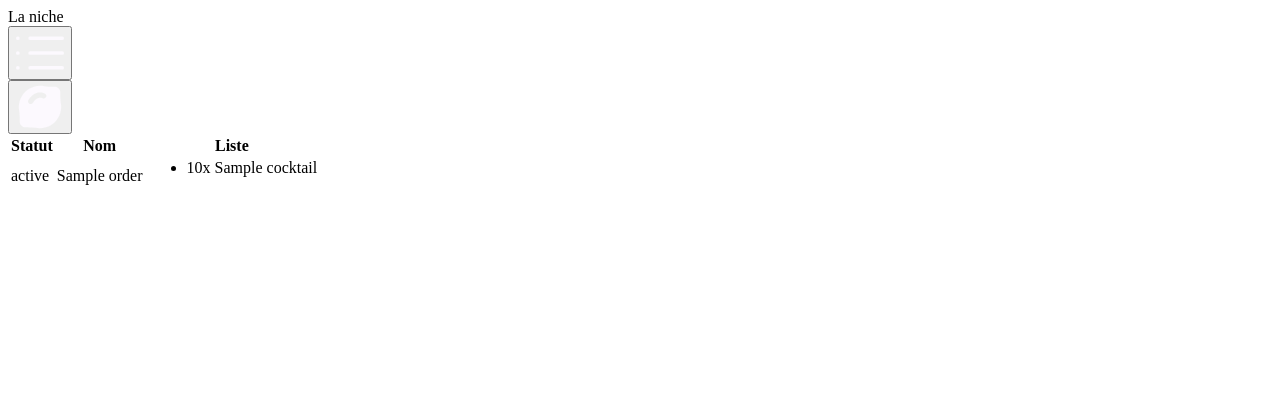
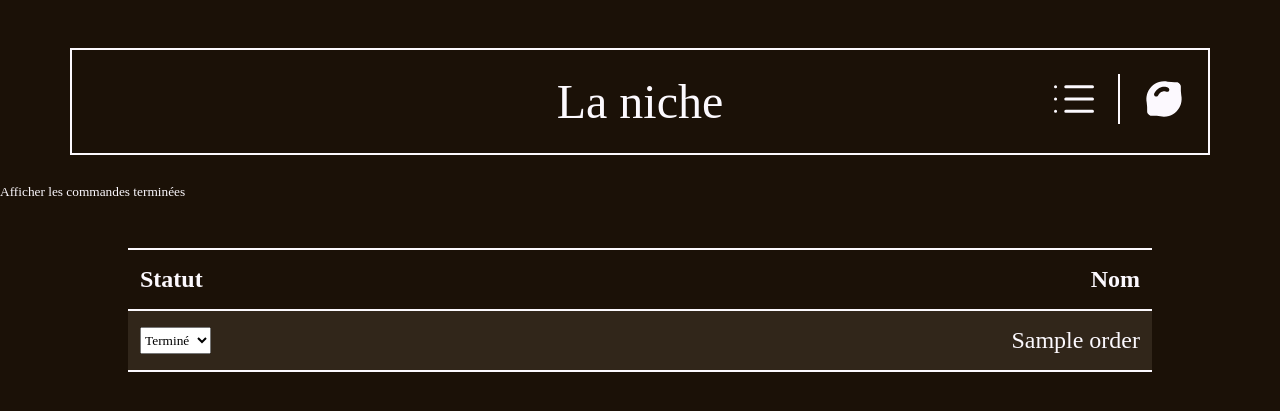
Before and after one commit to B4nanaJuice/bar-tools, a Flask app: template app/templates/orders.html.jinja in a window 1280 px wide. Shown: the top 411 px of the page. Run offline with Flask 3, Linux system fonts and the light colour scheme; the template is opened without the code that fills it: values that come from a table or form of the project are taken from there, others are empty; tables that the repository leaves empty hold one stand-in row (values such as "Sample post"); some web fonts are replaced.

Commit message:
Added orders table

```diff
--- a/app/static/admin.css
+++ b/app/static/admin.css
@@ -89,3 +89,55 @@
         }
     }
 }
+
+table {
+    & .table-row {
+        display: flex;
+        flex-direction: row;
+        justify-content: space-between;
+    }
+
+    & .table-column {
+        display: flex;
+        flex-direction: column;
+    }
+
+    & .hidden {
+        display: none;
+    }
+}
+
+table {
+    width: 80%;
+    margin: auto;
+    margin-top: 48px;
+    margin-bottom: 48px;
+    padding: 0 48px;
+    border-top: solid var(--ghost-white) 2px;
+    border-bottom: solid var(--ghost-white) 2px;
+    border-collapse: collapse;
+
+    & th,
+    & td {
+        font-size: 24px;
+        padding: 16px 12px;
+    }
+
+    & tr {
+        &:not(:first-child) {
+            border-top: solid var(--ghost-white) 2px;
+        }
+
+        &:nth-child(even) {
+            background: rgba(from var(--champagne-mist) r g b/.1);
+        }
+    }
+
+    & .order-description {
+        & .table-row {
+            font-size: 24px;
+            padding: 16px 12px;
+            border-top: dashed var(--ghost-white) 2px;
+        }
+    }
+}
--- a/app/static/base.css
+++ b/app/static/base.css
@@ -30,6 +30,7 @@ html {
     background: none;
     border: none;
     outline: none;
+    color: var(--ghost-white);
 }
 
 .muted {
--- a/app/templates/orders.html.jinja
+++ b/app/templates/orders.html.jinja
@@ -1,24 +1,73 @@
 {% from 'components/navbar.html.jinja' import navbar %}
+{% from 'components/footer.html.jinja' import footer %}
+{% from 'components/notifications.html.jinja' import notifications %}
+{% from 'components/popup.html.jinja' import popup %}
 
+<!DOCTYPE html>
+<html lang="fr">
+    <head>
+        <meta charset="UTF-8">
+        <meta name="viewport" content="width=device-width, initial-scale=1.0">
+        <link rel="stylesheet" href="{{ url_for('static', filename = 'base.css') }}">
+        <link rel="stylesheet" href="{{ url_for('static', filename = 'navbar.css') }}">
+        <link rel="stylesheet" href="{{ url_for('static', filename = 'popup.css') }}">
+        <link rel="stylesheet" href="{{ url_for('static', filename = 'notification.css') }}">
+        <link rel="stylesheet" href="{{ url_for('static', filename = 'admin.css') }}">
+        <title>Commandes - La niche</title>
+    </head>
+    <body>
+
+        {{ notifications() }}
+        {{ popup() }}
         {{ navbar(type = "admin") }}
 
+        <div class="hero">
+            <button class="icon-only">Afficher les commandes terminées</button>
             <table>
                 <tr>
-        <th>Statut</th>
-        <th>Nom</th>
-        <th>Liste</th>
+                    <th>
+                        <div class="table-row">
+                            <p>Statut</p>
+                            <p>Nom</p>
+                        </div>
+                    </th>
                 </tr>
                 {% for order in orders %}
                     <tr>
-            <td>{{ order.status }}</td>
-            <td>{{ order.customer_name }}</td>
                         <td>
-                <ul>
-                    {% for order_item in order.items %}
-                        <li>{{ order_item.quantity }}x {{ order_item.cocktail.name }}</li>
+                            <div class="table-column" onclick="this.querySelector('.order-description').classList.toggle('hidden')">
+                                <div class="table-row">
+                                    <select name="order-status" id="order-status">
+                                        {% if order.status == "new" %}
+                                            <option value="new" selected>Nouveau</option>
+                                            <option value="pending">En cours</option>
+                                            <option value="finished">Terminé</option>
+                                        {% elif order.statud == "pending" %}
+                                            <option value="new">Nouveau</option>
+                                            <option value="pending" selected>En cours</option>
+                                            <option value="finished">Terminé</option>
+                                        {% else %}
+                                            <option value="new">Nouveau</option>
+                                            <option value="pending">En cours</option>
+                                            <option value="finished" selected>Terminé</option>
+                                        {% endif %}
+                                    </select>
+                                    <p>{{ order.customer_name }}</p>
+                                </div>
+                                <div class="table-column order-description hidden">
+                                    {% for item in order.items %}
+                                        <div class="table-row">
+                                            <p>{{ item.cocktail.name }}</p>
+                                            <p>{{ item.quantity }}</p>
+                                        </div>
                                     {% endfor %}
-                </ul>
+                                </div>
+                            </div>
                         </td>
                     </tr>
                 {% endfor %}
             </table>
+        </div>
+
+    </body>
+</html>
```
Lines whose indentation alone changed are shown as unchanged.
